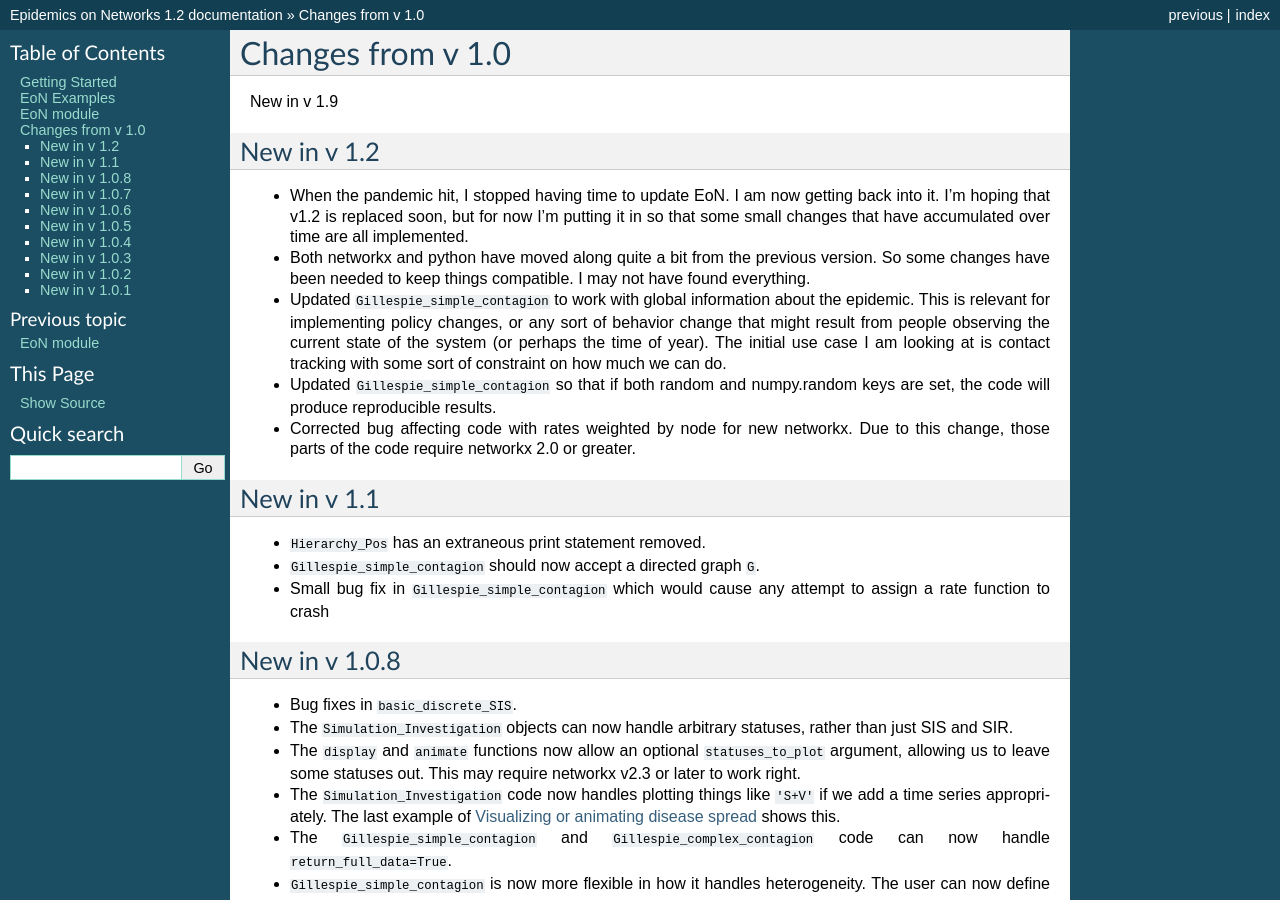
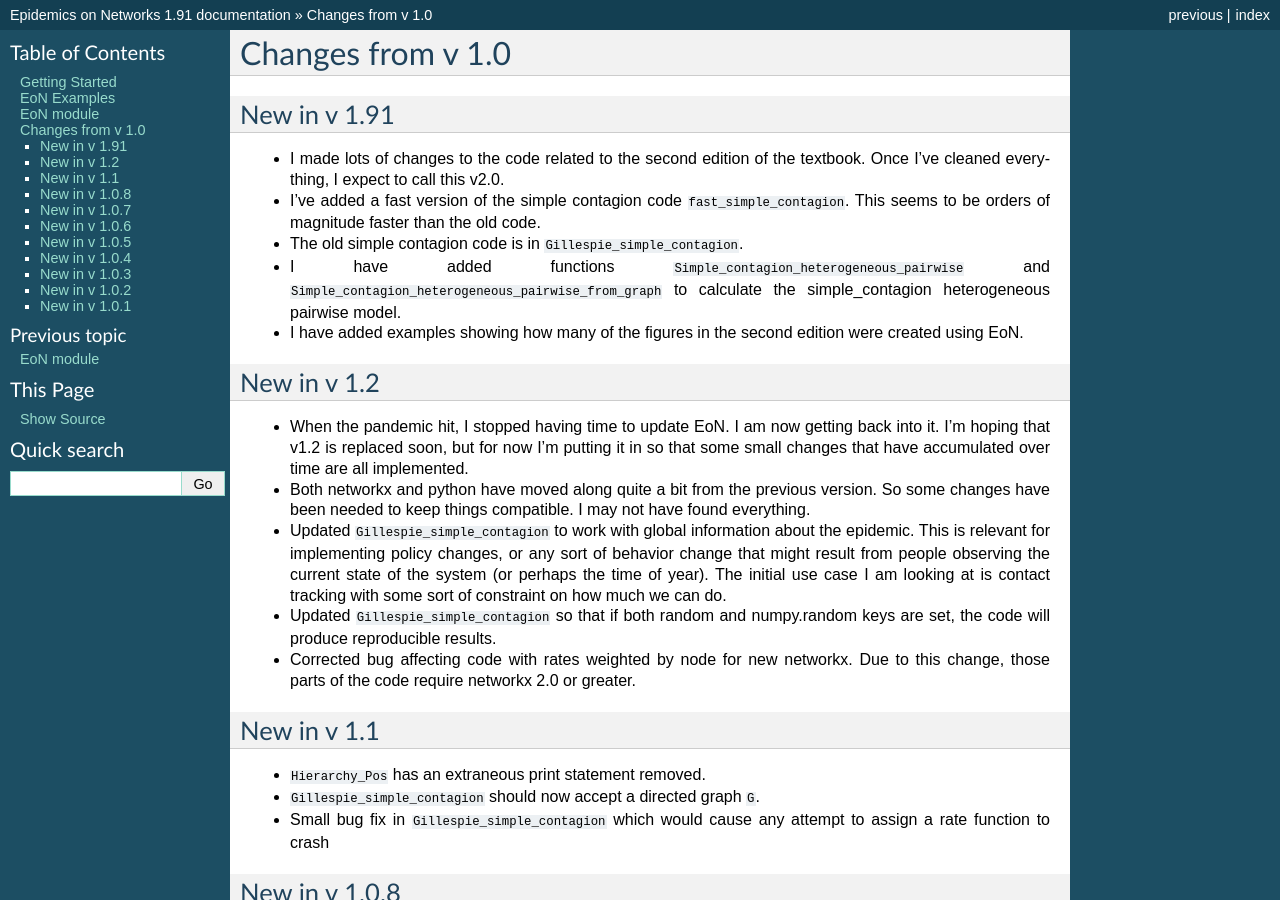
Before and after one commit to springer-math/Mathematics-of-Epidemics-on-Networks, a Sphinx documentation site: the page built from docs/Changes.rst, in a window 1280 px wide and 900 px high. Built offline with Sphinx 7.4.7, drawn with Linux system fonts in a browser that asks for light colours; some of the changed text lies outside the part shown.

Commit message:
update to v1.91 (correct update in conf.py)

```diff
--- a/EoN/__init__.py
+++ b/EoN/__init__.py
@@ -46,7 +46,7 @@ We start with a few useful auxiliary functions
 '''
 
 __author__ = "Joel C. Miller, with tests written by Tony Ting"
-__version__ = "1.8"
+__version__ = "1.91"
 def __citation__():
     print("To cite this software, please use the Journal of Open Source\n" + \
               " Software publication https://doi.org/10.21105/joss.01731" + \
--- a/docs/Changes.rst
+++ b/docs/Changes.rst
@@ -1,7 +1,19 @@
 Changes from v 1.0
 ==================
 
-New in v 1.9
+New in v 1.91
+------------------
+- I made lots of changes to the code related to the second edition of the textbook.  Once I've cleaned everything, I expect to call this v2.0.
+
+- I've added a fast version of the simple contagion code ``fast_simple_contagion``.  This seems to be orders of magnitude faster than the old code.
+
+- The old simple contagion code is in ``Gillespie_simple_contagion``.
+
+- I have added functions ``Simple_contagion_heterogeneous_pairwise`` and ``Simple_contagion_heterogeneous_pairwise_from_graph`` to calculate the simple_contagion heterogeneous pairwise model.
+
+- I have added examples showing how many of the figures in the second edition were created using EoN.
+
+
 
 New in v 1.2
 ------------------
--- a/docs/GettingStarted.rst
+++ b/docs/GettingStarted.rst
@@ -4,7 +4,7 @@ Getting Started
 
 Installation
 ------------
-You can **install EoN version 1.9** with pip
+You can **install EoN version 1.91** with pip
 
 ::
 
@@ -12,7 +12,7 @@ You can **install EoN version 1.9** with pip
 
 
 If you have installed a previous version and want to reinstall with the most
-recent version available through pip (1.9).  The easiest way is
+recent version available through pip (1.91).  The easiest way is
 
 ::
 
@@ -40,7 +40,7 @@ animations will require installation of something like ``ffmpeg``.
 Current Version
 ---------------
 
-The documentation provided here is for version 1.9.
+The documentation provided here is for version 1.91.
 
 If you want to see changes from previous versions, please see
 `Changes from v1.0 <Changes.html>`_.
--- a/docs/conf.py
+++ b/docs/conf.py
@@ -59,9 +59,9 @@ author = u'Joel Miller, Istvan Kiss, Peter Simon'
 # built documents.
 #
 # The short X.Y version.
-version = u'1.2'
+version = u'1.91'
 # The full version, including alpha/beta/rc tags.
-release = u'1.2'
+release = u'1.91'
 
 # The language for content autogenerated by Sphinx. Refer to documentation
 # for a list of supported languages.
--- a/setup.py
+++ b/setup.py
@@ -19,12 +19,12 @@ from setuptools import setup
 
 setup(name='EoN',
       packages = ['EoN'],
-      version='1.9',  #http://semver.org/
+      version='1.91',  #http://semver.org/
       description = 'Epidemics on Networks',
       author = 'Joel C. Miller, Istvan Z. Kiss, and Peter Simon',
       author_email = 'joel.c.miller.research@gmail.com',
       url = 'https://springer-math.github.io/Mathematics-of-Epidemics-on-Networks/',
-      download_url = 'https://github.com/springer-math/Mathematics-of-Epidemics-on-Networks/archive/1.9.tar.gz',
+      download_url = 'https://github.com/springer-math/Mathematics-of-Epidemics-on-Networks/archive/1.91.tar.gz',
       keywords = ['Epidemics on Networks', 'Epidemic Sonnet Works'],
       install_requires = [
           'networkx>=2',
```
